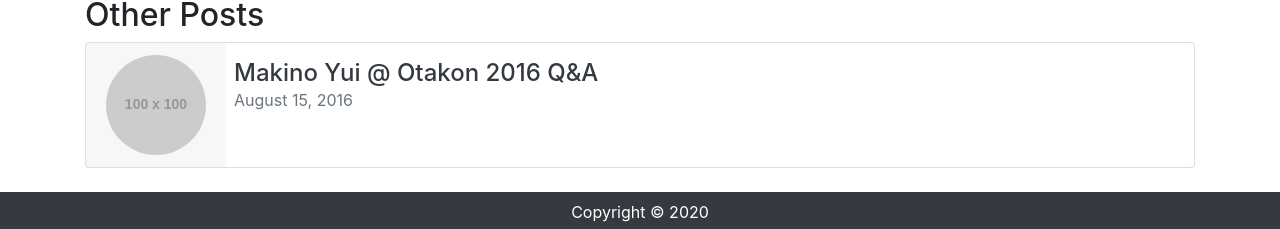
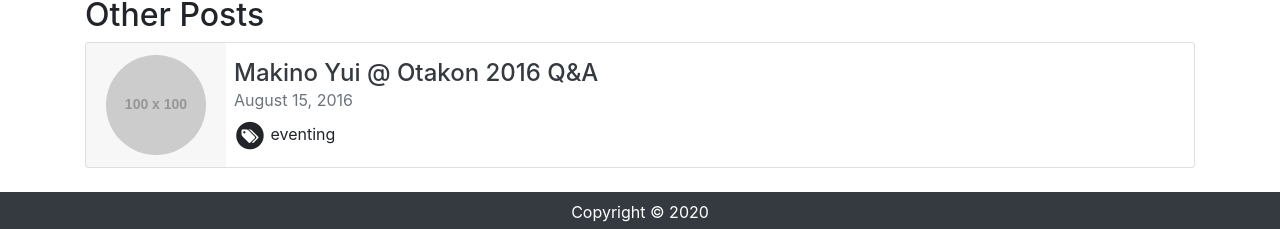
Before and after one commit to 7thwraith/jt-memo-memo, a Jekyll site: the page built from index.html, in a window 1280 px wide. Shown: the part 998-1227 px from the top of the page. Built offline with Jekyll 4.4.1, drawn with Linux system fonts in a browser that asks for light colours; nearby versions of some CDN libraries.

Commit message:
included tag section in template

```diff
--- a/_includes/body.front.other.posts.single.html
+++ b/_includes/body.front.other.posts.single.html
@@ -10,9 +10,17 @@
       <a class="text-dark" href="{{ post.url }}" >{{ post.title }}</a>
     </h4>
     <div class="mb-1 text-muted">{{ post.date | date: '%B %d, %Y' }}</div>
-    <p class="card-text">
-      {{ post.aside }}
-    </p>
+    {%for tag in post.tags %}
+    {% if tag != "selected" %}
+    <div class="pt-1">
+      <span class="fa-stack">
+        <i class="fa fa-circle fa-stack-2x"></i>
+        <i class="fa fa-tags fa-stack-1x fa-inverse"></i>
+      </span>
+      {{ tag }}
+    </div>
+    {% endif %}
+    {% endfor %}
   </div>
 </div>
 {% endif %}
```
